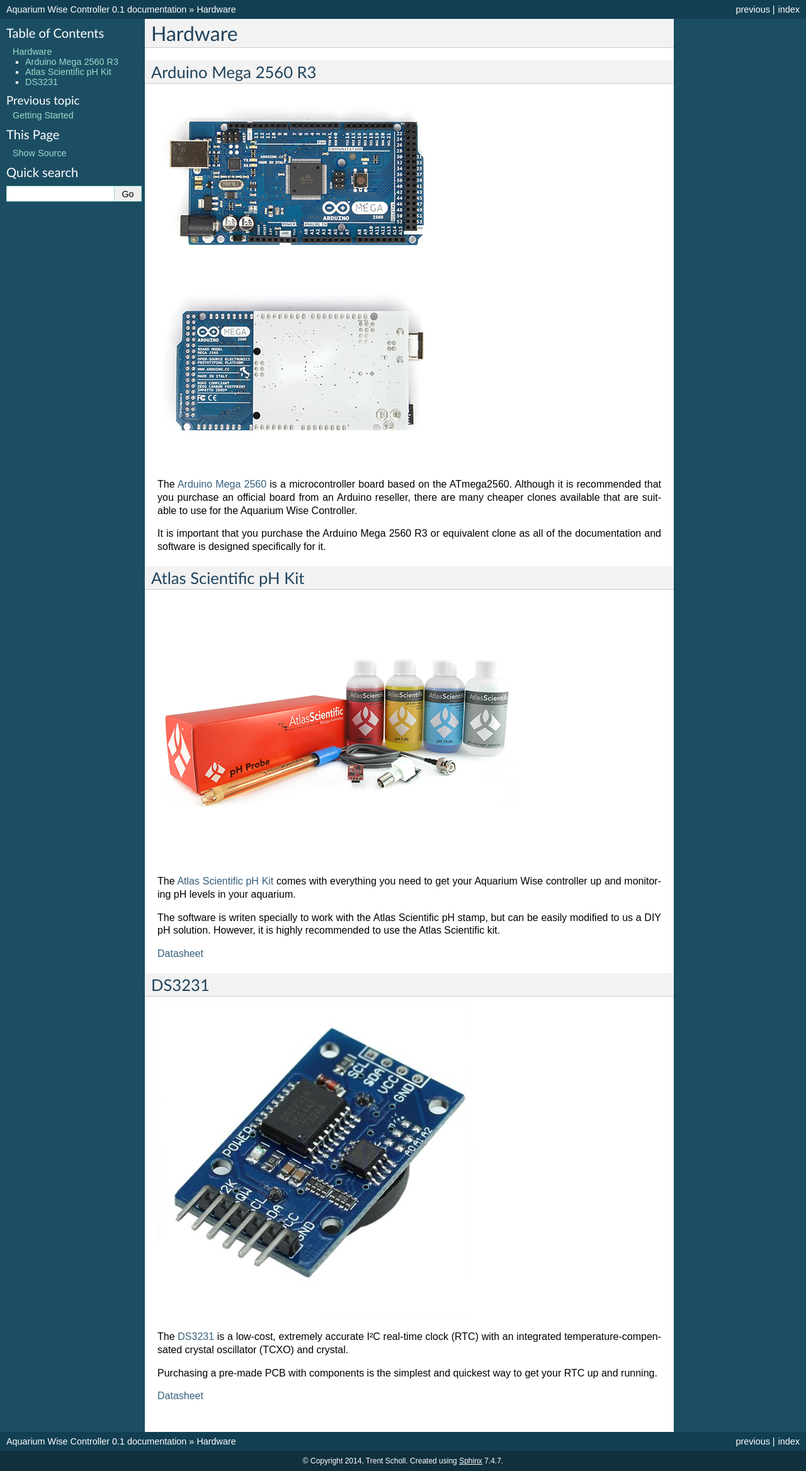
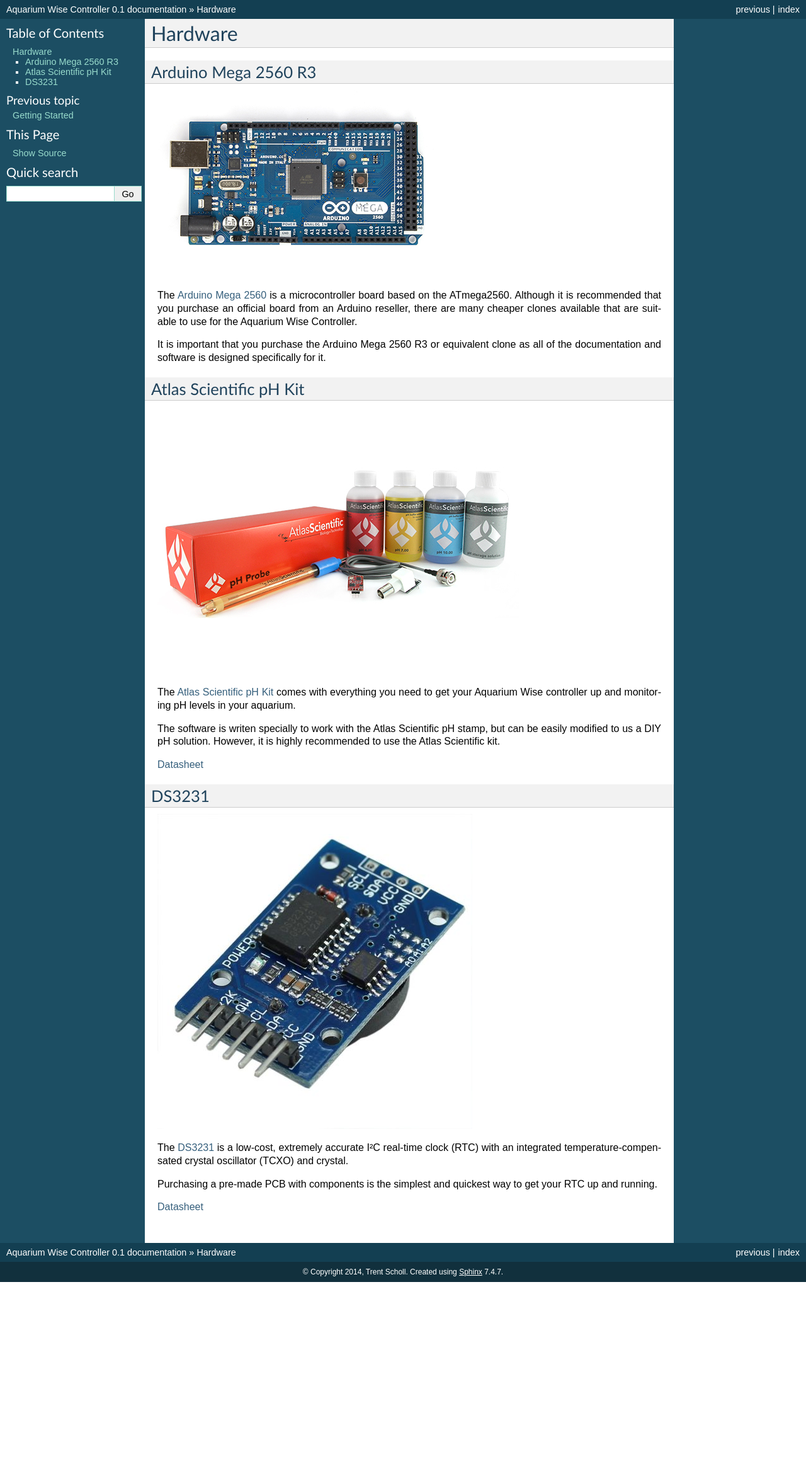
Before and after one commit to TrentScholl/aquarium-wise-controller, a Sphinx documentation site: the page built from docs/hardware.rst, in a window 1280 px wide. Shown: the whole page at 63% size. Built offline with Sphinx 7.4.7, drawn with Linux system fonts in a browser that asks for light colours; after the commit the page ends 2035 px from its top, so only the background shows below that.

Commit message:
Updating docs

```diff
--- a/docs/hardware.rst
+++ b/docs/hardware.rst
@@ -5,7 +5,6 @@
 --------------------
 
 .. image:: /img/ArduinoMega2560_R3_Front_450px.jpg
-.. image:: /img/ArduinoMega2560_R3_Back_450px.jpg
 
 The `Arduino Mega 2560 <http://arduino.cc/en/Main/ArduinoBoardMega2560>`_ is a microcontroller board based on the ATmega2560. Although it is recommended that you purchase an official board from an Arduino reseller, there are many cheaper clones available that are suitable to use for the Aquarium Wise Controller.
 
```
